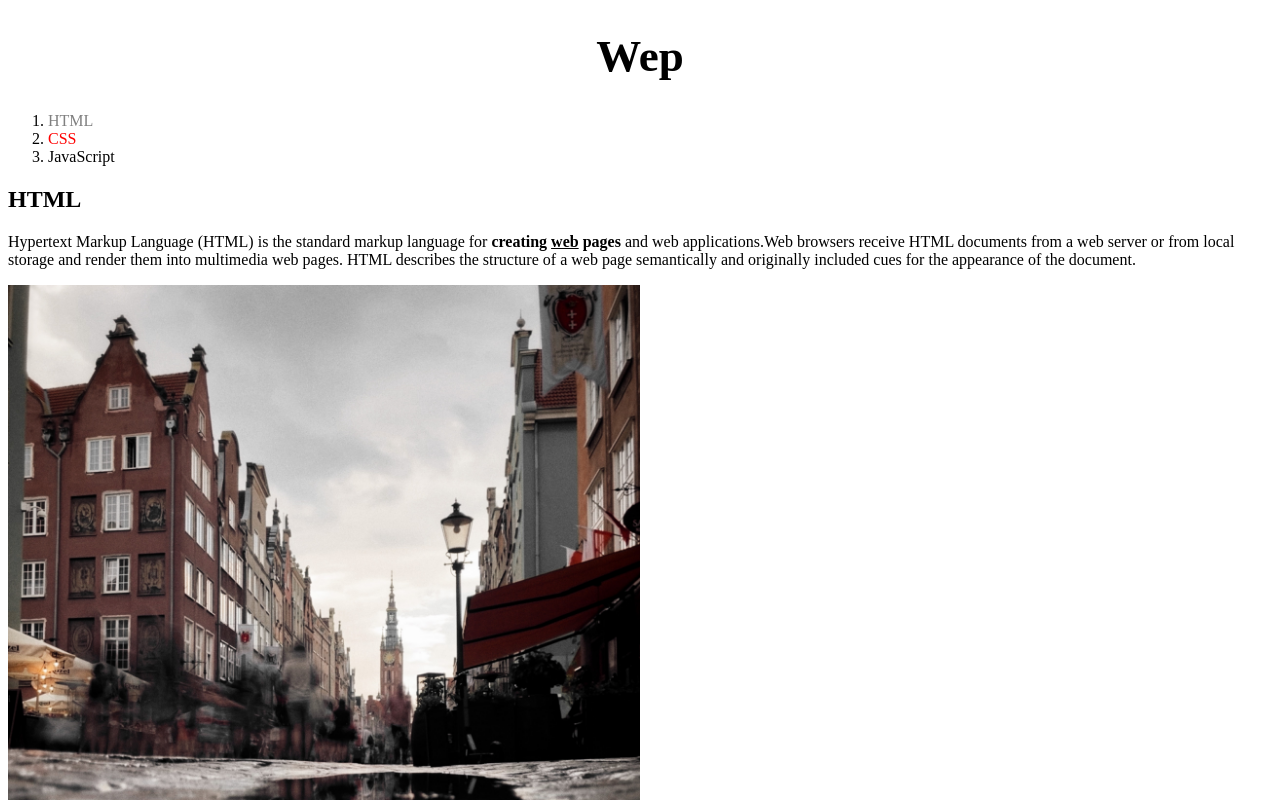
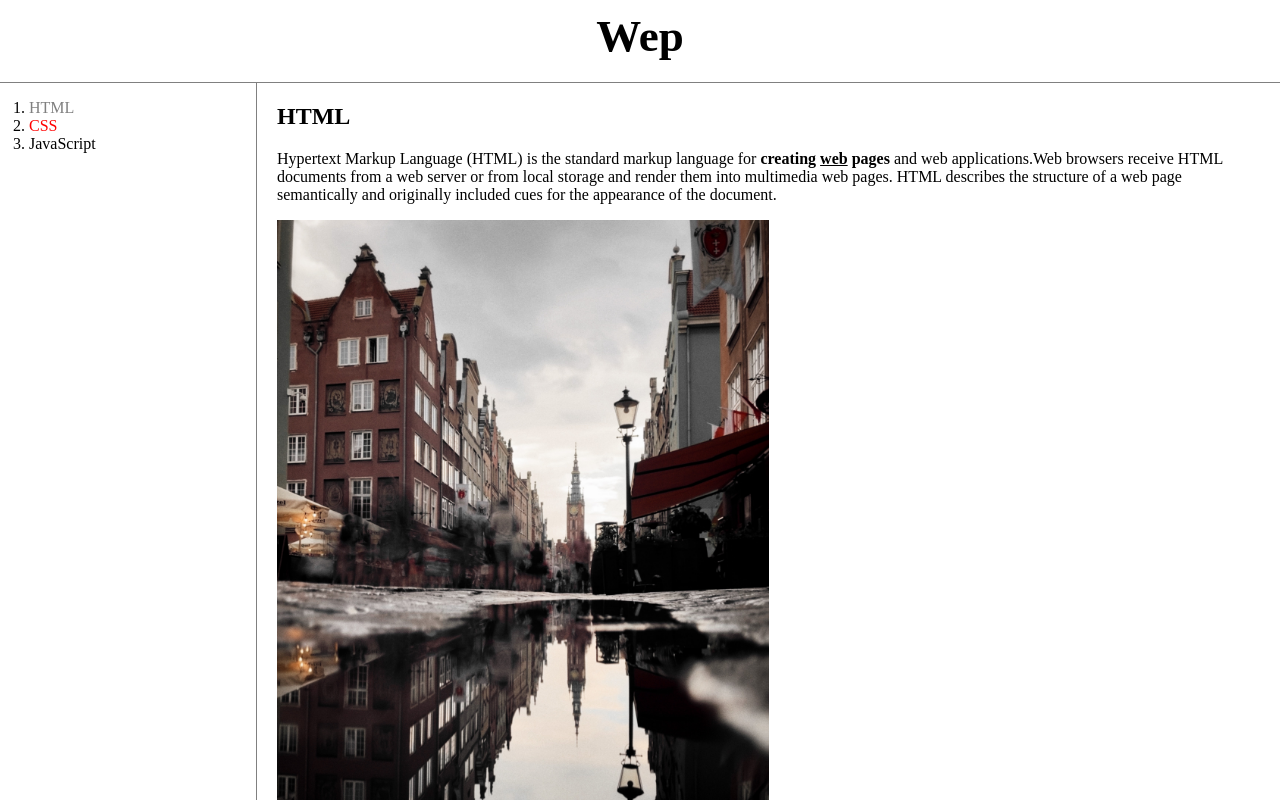
Before and after one commit to youngukk/WepTutorials, a plain HTML site: page index.html in a window 1280 px wide. Shown: the top 800 px of the page. Drawn offline with Linux system fonts and the light colour scheme.

Commit message:
Update index.html

```diff
--- a/index.html
+++ b/index.html
@@ -5,6 +5,16 @@
   <title>WEB - html</title>
   <mata charset="utf-8">
     <style>
+      #grid {
+        display: grid;
+        grid-template-columns: 1fr 4fr;
+        border-bottom: 1px solid gray;
+      }
+
+      body {
+        margin: 10px 0 0 0;
+      }
+
       #active {
         color: red;
       }
@@ -21,20 +31,34 @@
       h1 {
         font-size: 45px;
         text-align: center;
+        border-bottom: 1px solid gray;
+        margin: 0;
+        padding-bottom: 20px;
+        padding-top: 0;
+      }
+
+      #grid ol {
+        padding-left: 29px;
+      }
+
+      .div1 {
+        border-left: 1px solid gray;
+        padding: 0 20px 0 20px;
       }
     </style>
 </head>
 
 <body>
   <h1><a href="index.html">Wep</a></h1>
+  <div id="grid">
     <ol>
       <li><a href="1.html" class="saw">HTML</a></li>
       <li><a href="2.html" class="saw" id="active">CSS</a></li>
       <li><a href="3.html">JavaScript</a></li>
     </ol>
 
+    <div class="div1">
       <h2>HTML</h2>
-
       <p><a href="https://www.w3.org/TR/html5/" target="_blank" title="html5 specification">Hypertext Markup Language
           (HTML)</a> is the standard markup language for <strong>creating <u>web</u> pages</strong> and
         web applications.Web browsers receive HTML documents from a web server or from local storage and render them
@@ -49,6 +73,8 @@
         structured
         documents by denoting structural semantics for text such as headings, paragraphs, lists, links, quotes and other
         items. HTML elements are delineated by tags, written using angle brackets.</p>
+    </div>
+  </div>
 </body>
 
 </html>
```
Lines whose indentation alone changed are shown as unchanged.
